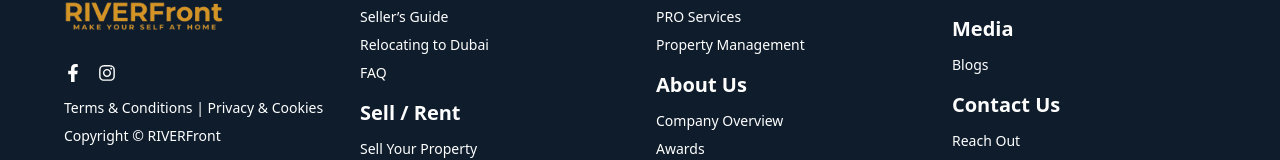
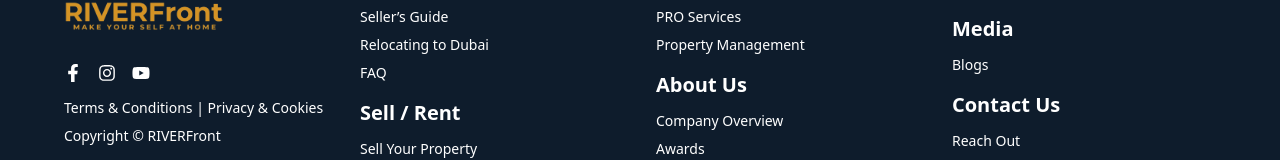
Before and after one commit to Chandan2812/riverfront, a React (Vite) app: page / in a window 1280 px wide. Shown: the part 4267-4427 px from the top of the page. Built offline with nearby package versions, Linux system fonts and the light colour scheme.

Commit message:
link facebook and instagram in footer

```diff
--- a/src/components/footer.tsx
+++ b/src/components/footer.tsx
@@ -1,5 +1,5 @@
 import { useState } from "react";
-import { FaFacebookF, FaInstagram } from "react-icons/fa";
+import { FaFacebookF, FaInstagram, FaYoutube } from "react-icons/fa";
 import { MdExpandMore, MdExpandLess } from "react-icons/md";
 import logo from "../assets/logo.png";
 import { Link } from "react-router-dom";
@@ -98,6 +98,9 @@ const Footer = () => {
               rel="noopener noreferrer"
             >
               <FaInstagram className="cursor-pointer" />
+            </a>
+            <a href="" target="_blank" rel="noopener noreferrer">
+              <FaYoutube className="cursor-pointer" />
             </a>
           </div>
 
```
